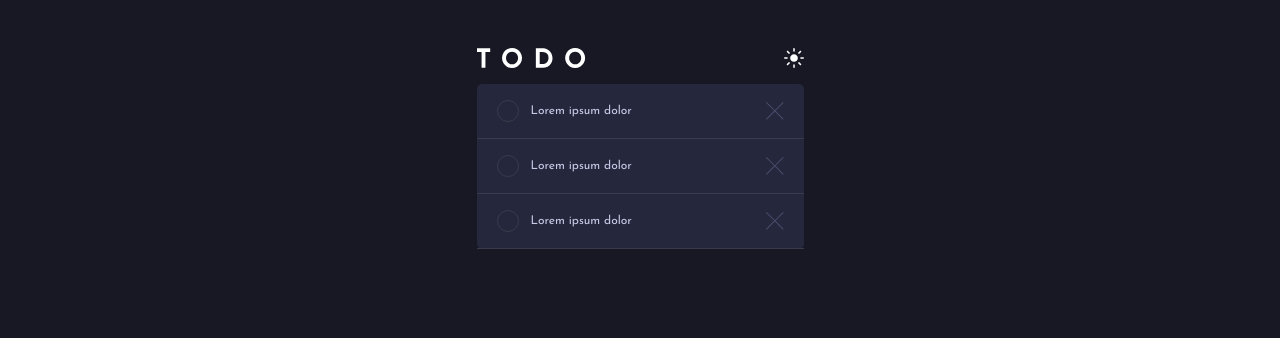
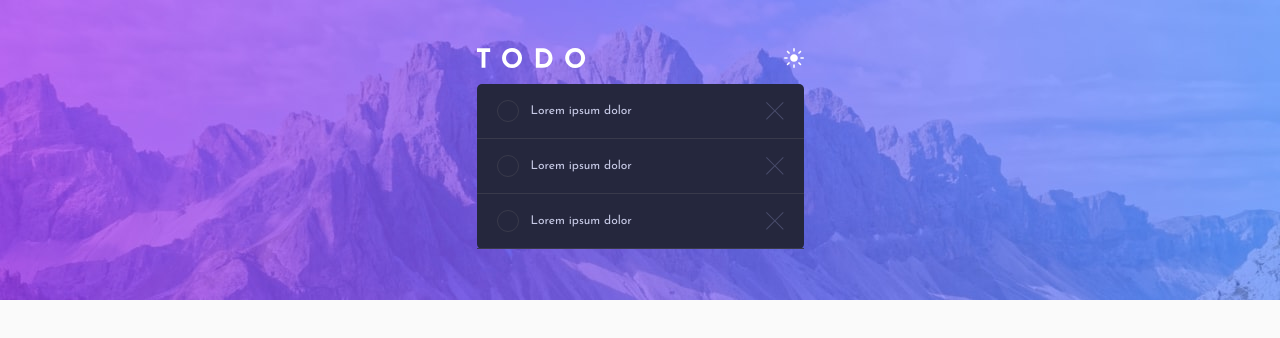
Before and after one commit to daklo91/todo-react, a React (Create React App) app: page / in a window 1280 px wide. Shown: the top 338 px of the page. Built offline with nearby package versions, Linux system fonts and the light colour scheme.

Commit message:
Add dark mode variables

```diff
--- a/src/index.css
+++ b/src/index.css
@@ -1,19 +1,46 @@
 @import url("https://fonts.googleapis.com/css2?family=Josefin+Sans&display=swap");
 
+:root {
+  --bg-color: #fafafa;
+  --ui-bg-color: #ffffff;
+  --bg-image: url("./assets/images/bg-desktop-light.jpg");
+  --bg-image-mobile: url("./assets/images/bg-mobile-light.jpg");
+  --text-color: #494c6b;
+  --text-color-crossed: #4d5067;
+  --text-color-crossed: #d1d2da;
+  --input-text: #393a4b;
+  --small-text-color: #9495a5;
+  --border-color: #e3e4f1;
+}
+
+@media (prefers-color-scheme: dark) {
+  :root {
+    --bg-color: #171823;
+    --ui-bg-color: #25273d;
+    --bg-image: url("./assets/images/bg-desktop-dark.jpg");
+    --bg-image-mobile: url("./assets/images/bg-mobile-dark.jpg");
+    --text-color: #c8cbe7;
+    --text-color-crossed: #4d5067;
+    --input-text: #c8cbe7;
+    --small-text-color: #5b5e7e;
+    --border-color: #393a4b;
+  }
+}
+
 html {
-  background-color: #171823;
+  background-color: var(--bg-color);
 }
 
 body {
   margin: 0;
-  font-family: -apple-system, BlinkMacSystemFont, "Segoe UI", "Roboto", "Oxygen",
-    "Ubuntu", "Cantarell", "Fira Sans", "Droid Sans", "Helvetica Neue",
-    sans-serif;
-  -webkit-font-smoothing: antialiased;
-  -moz-osx-font-smoothing: grayscale;
+  font-family: "Josefin Sans", sans-serif;
 }
 
-code {
-  font-family: source-code-pro, Menlo, Monaco, Consolas, "Courier New",
-    monospace;
+button {
+  all: unset;
+  cursor: pointer;
 }
+
+button:hover {
+  filter: brightness(90%);
+}
```
